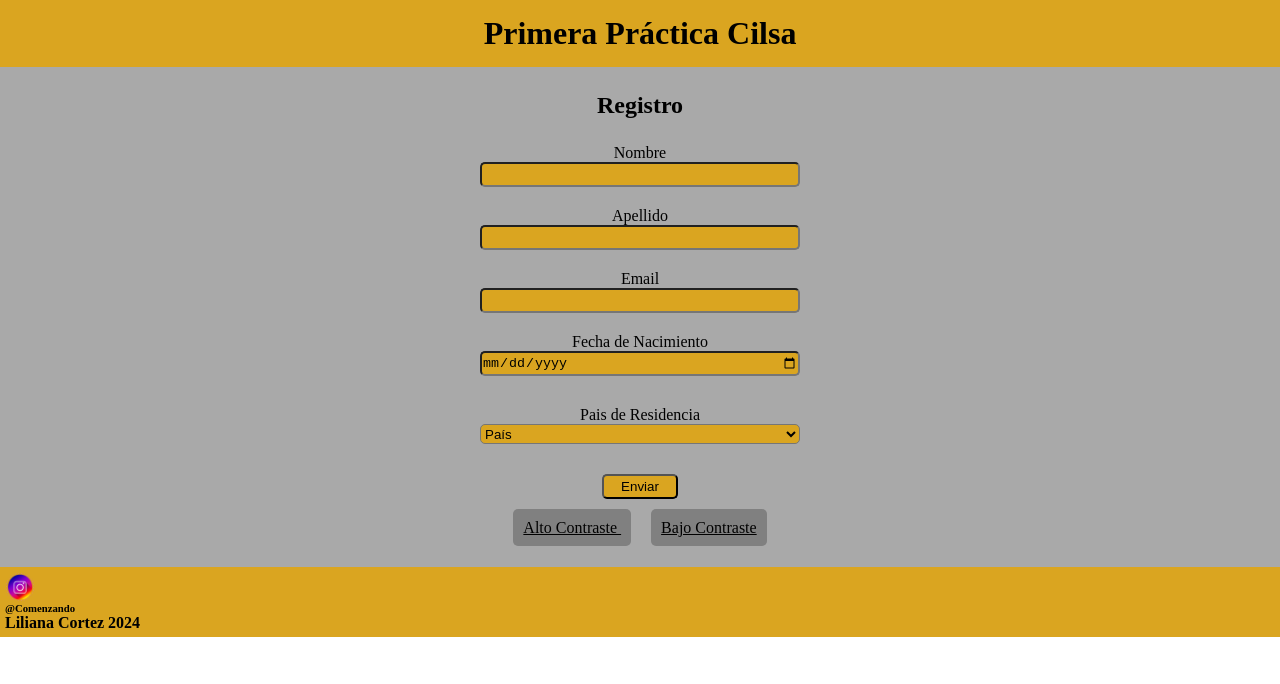
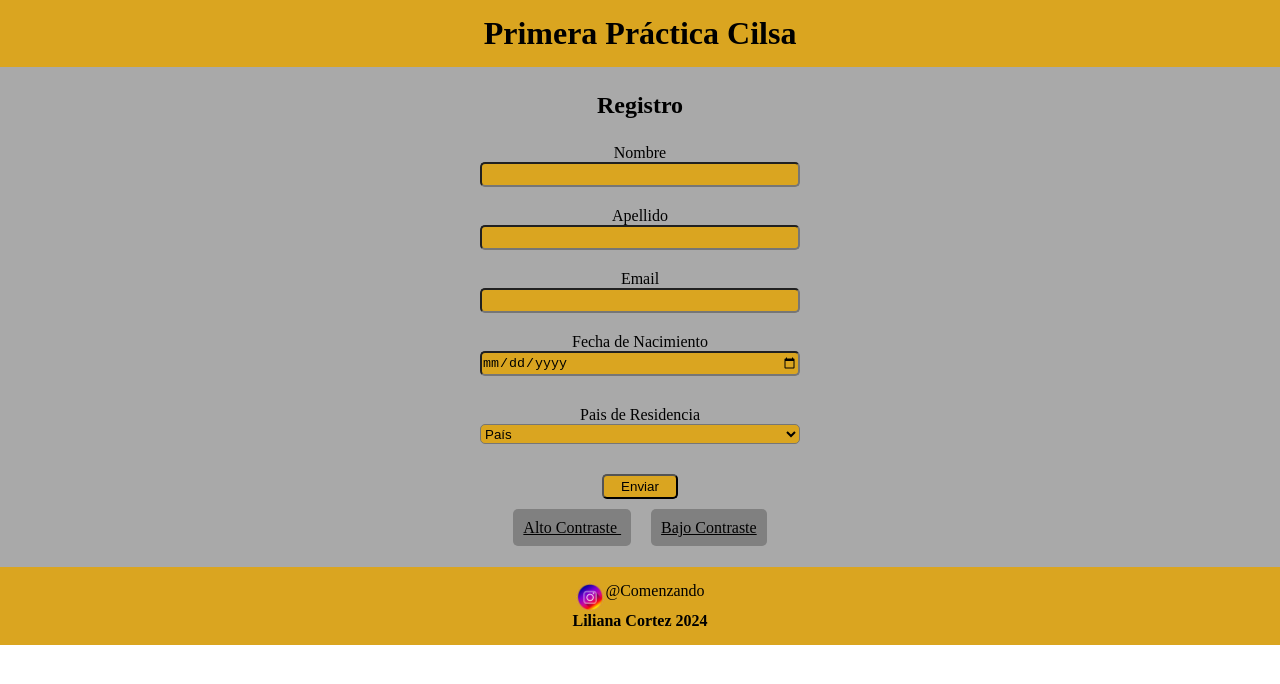
Before and after one commit to Lhyck/PracticaUno-Cilsa, a website: page index.html in a window 1280 px wide. Drawn offline with Linux system fonts and the light colour scheme; some packages are replaced by stand-ins of ours; a script that the page names is missing.

Commit message:
cambios..

```diff
--- a/index.html
+++ b/index.html
@@ -62,9 +62,11 @@
     </section>
     <footer>
         <div>
-            <img src="./src/instagram_108043.png" > <h6>@Comenzando</h6>
+            <img src="./src/instagram_108043.png" >@Comenzando
+
         </div>
-     <h4>Liliana Cortez 2024</h4>
+
+        <h4>Liliana Cortez 2024</h4>
     </footer>
     <script src="main.js"></script>
 </body>
--- a/style2.css
+++ b/style2.css
@@ -62,17 +62,25 @@ section{
     width: 6%;
 }
 
+footer{
+    background-color:goldenrod;
+    padding: 15px;
 
-footer{
-    background-color: silver;
-    padding: 5px;
+
     div{
-        display: grid;
+        display: flex;
+        text-align: center;
+        justify-content: center;
     }
+
     img{
         height: 30px;
         width: 30px;
         border-radius: 5px;
         align-items: center;
     }
-}
+    h4{
+        text-align: center;
+        justify-content: center;
+    }
+   }
--- a/styles.css
+++ b/styles.css
@@ -65,18 +65,23 @@ section{
 
 footer{
     background-color:goldenrod;
-    padding: 5px;
+    padding: 15px;
+
+
     div{
-        display: grid;
+        display: flex;
+        text-align: center;
+        justify-content: center;
     }
+
     img{
         height: 30px;
         width: 30px;
         border-radius: 5px;
         align-items: center;
     }
-    div{
-        align-items: center;
-        display: flexbox;
+    h4{
+        text-align: center;
+        justify-content: center;
     }
-}
+   }
```
